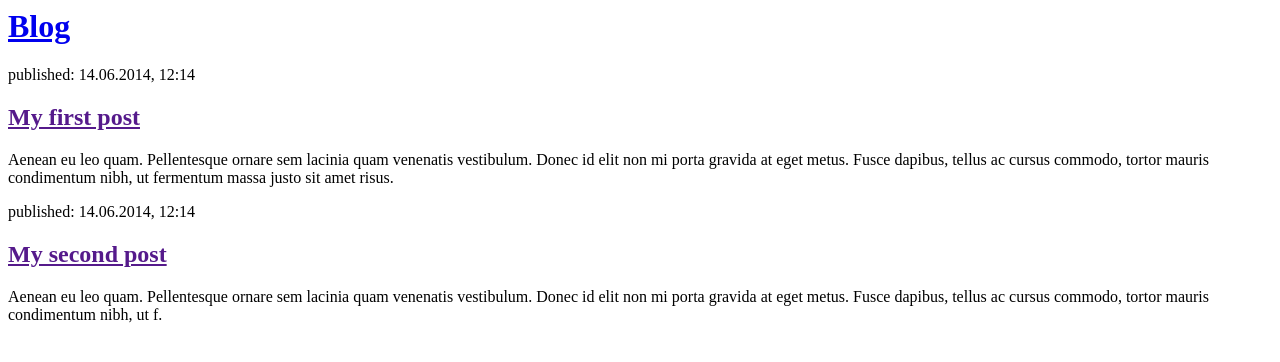
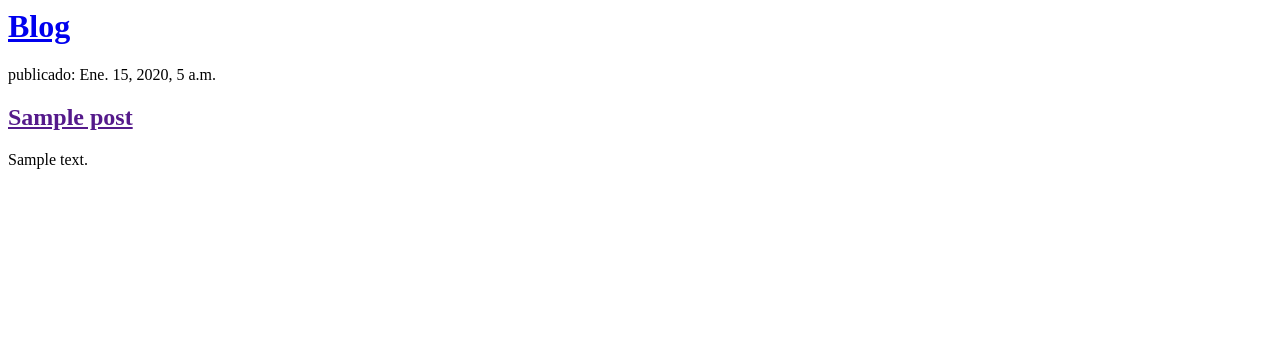
Before and after one commit to mai-20/my-first-blog, a Django app: template blog/templates/blog/post_list.html in a window 1280 px wide. Shown: the top 362 px of the page. Run offline with Django 3.2, Linux system fonts and the light colour scheme; the template is opened without the code that fills it: values that come from a table or form of the project are taken from there, others are empty; tables that the repository leaves empty hold one stand-in row (values such as "Sample post").

Commit message:
Templates modificados para mostrar post desde base de datos.

```diff
--- a/blog/templates/blog/post_list.html
+++ b/blog/templates/blog/post_list.html
@@ -1,20 +1,10 @@
-<html>
-<head>
-     <title>Blog</title>
-</head>
-<body>
-     <div>
-         <h1><a href="/">Blog</a></h1>
-     </div>
-     <div>
-	 <p>published: 14.06.2014, 12:14</p>
-	 <h2><a href="">My first post</a></h2>
-	 <p>Aenean eu leo quam. Pellentesque ornare sem lacinia quam venenatis vestibulum. Donec id elit non mi porta gravida at eget metus. Fusce dapibus, tellus ac cursus commodo, tortor mauris condimentum nibh, ut fermentum massa justo sit amet risus.</p>
-     </div>
-     <div>
-	<p>published: 14.06.2014, 12:14</p>
-	<h2><a href="">My second post</a></h2>
-	<p>Aenean eu leo quam. Pellentesque ornare sem lacinia quam venenatis vestibulum. Donec id elit non mi porta gravida at eget metus. Fusce dapibus, tellus ac cursus commodo, tortor mauris condimentum nibh, ut f.</p>
-     </div>
-</body>
-</html>
+ <div>
+  <h1><a href="/">Blog</a></h1>
+ </div>
+ {% for post in posts %}
+ <div>
+   <p> publicado: {{ post.published_date }}</p>
+   <h2><a href="">{{ post.title }}</a></h2>
+   <p>{{ post.text|linebreaksbr }}</p>
+ </div>
+ {% endfor %}
```
